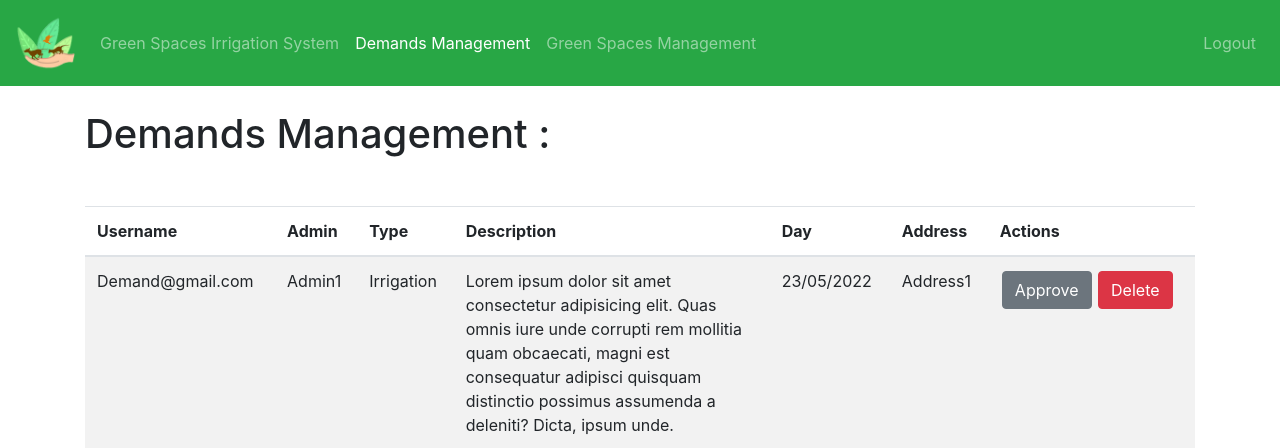
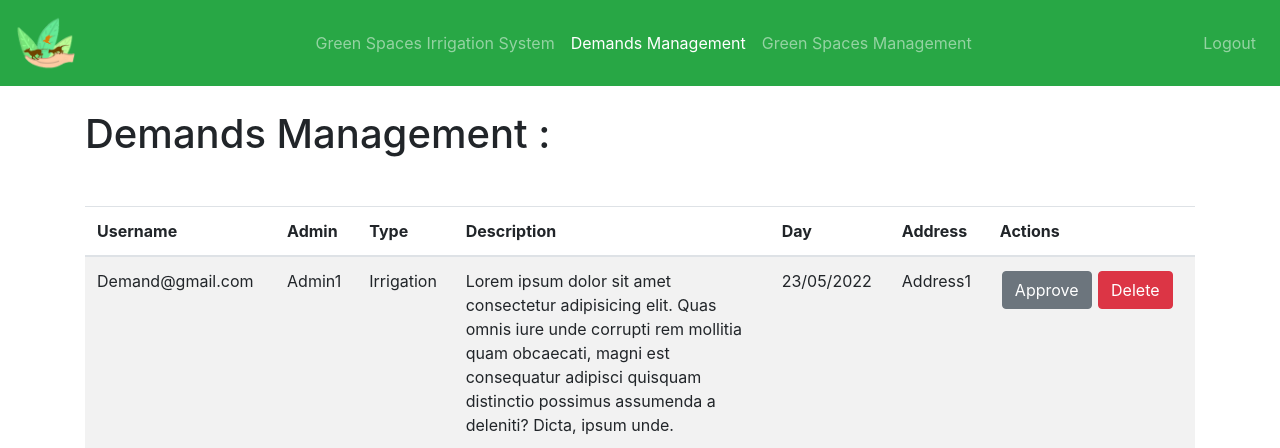
Before and after one commit to mohamed-yassine-benkhadda/prj_encadre, a Django app: page /demands in a window 1280 px wide. Shown: the top 448 px of the page. Run offline with Django 3.2, Linux system fonts and the light colour scheme; some libraries are stand-ins or nearby versions.

Commit message:
centered navbars

```diff
--- a/prj_enc/main_app/templates/citizen-green-spaces.html
+++ b/prj_enc/main_app/templates/citizen-green-spaces.html
@@ -27,7 +27,7 @@
     <span class="navbar-toggler-icon"></span>
   </button>
         <div class="collapse navbar-collapse" id="navbarSupportedContent">
-            <ul class="navbar-nav mr-auto">
+            <ul class="navbar-nav mx-auto">
                 <li class="nav-item active">
                     <a class="nav-link" href="{% url 'citizen_green_spaces' %}">Green Spaces<span class="sr-only">(current)</span></a>
                 </li>
--- a/prj_enc/main_app/templates/citizen-plants-form.html
+++ b/prj_enc/main_app/templates/citizen-plants-form.html
@@ -27,7 +27,7 @@
     <span class="navbar-toggler-icon"></span>
   </button>
         <div class="collapse navbar-collapse" id="navbarSupportedContent">
-            <ul class="navbar-nav mr-auto">
+            <ul class="navbar-nav mx-auto">
                 <li class="nav-item">
                     <a class="nav-link" href="{% url 'citizen_green_spaces' %}">Green Spaces<span class="sr-only">(current)</span></a>
                 </li>
--- a/prj_enc/main_app/templates/citizen-private-form.html
+++ b/prj_enc/main_app/templates/citizen-private-form.html
@@ -27,7 +27,7 @@
     <span class="navbar-toggler-icon"></span>
   </button>
         <div class="collapse navbar-collapse" id="navbarSupportedContent">
-            <ul class="navbar-nav mr-auto">
+            <ul class="navbar-nav mx-auto">
                 <li class="nav-item">
                     <a class="nav-link" href="{% url 'citizen_green_spaces' %}">Green Spaces<span class="sr-only">(current)</span></a>
                 </li>
--- a/prj_enc/main_app/templates/demandes.html
+++ b/prj_enc/main_app/templates/demandes.html
@@ -27,7 +27,7 @@
     <span class="navbar-toggler-icon"></span>
   </button>
         <div class="collapse navbar-collapse" id="navbarSupportedContent">
-            <ul class="navbar-nav mr-auto">
+            <ul class="navbar-nav mx-auto">
                 <li class="nav-item">
                     <a class="nav-link" href="{% url 'irrigation' %}">Green Spaces Irrigation System<span class="sr-only">(current)</span></a>
                 </li>
--- a/prj_enc/main_app/templates/employee.html
+++ b/prj_enc/main_app/templates/employee.html
@@ -27,7 +27,7 @@
     <span class="navbar-toggler-icon"></span>
   </button>
         <div class="collapse navbar-collapse" id="navbarSupportedContent">
-            <ul class="navbar-nav mr-auto">
+            <ul class="navbar-nav mx-auto">
                 <li class="nav-item">
                     <a class="nav-link" href="{% url 'employee' %}">Tasks<span class="sr-only">(current)</span></a>
                 </li>
--- a/prj_enc/main_app/templates/green-spaces.html
+++ b/prj_enc/main_app/templates/green-spaces.html
@@ -27,7 +27,7 @@
     <span class="navbar-toggler-icon"></span>
   </button>
         <div class="collapse navbar-collapse" id="navbarSupportedContent">
-            <ul class="navbar-nav mr-auto">
+            <ul class="navbar-nav mx-auto">
                 <li class="nav-item">
                     <a class="nav-link" href="{% url 'irrigation' %}">Green Spaces Irrigation System<span class="sr-only">(current)</span></a>
                 </li>
--- a/prj_enc/main_app/templates/irrigation.html
+++ b/prj_enc/main_app/templates/irrigation.html
@@ -27,7 +27,7 @@
     <span class="navbar-toggler-icon"></span>
   </button>
         <div class="collapse navbar-collapse" id="navbarSupportedContent">
-            <ul class="navbar-nav mr-auto">
+            <ul class="navbar-nav mx-auto">
                 <li class="nav-item active">
                     <a class="nav-link" href="{% url 'irrigation' %}">Green Spaces Irrigation System<span class="sr-only">(current)</span></a>
                 </li>
@@ -50,7 +50,7 @@
 
 <body>
     <div id="map" class="map" style="
-    position: absolute; top : 100px; margin-left: 11px; margin-bottom: 10px; width: 98%; height: 87%; ">
+    margin-left: 11px; margin-top: 10px;margin-bottom: 10px; width: 98%; height: 87%; ">
         <script>
             mapboxgl.accessToken = 'pk.eyJ1IjoiZGZnZGZzZmdkaDc1NyIsImEiOiJjbDJ5c3dpNWgwMHBnM2xxdXJkeW11cGV1In0.4otSMnYmdyGSoH9-T-7m9A';
             mapboxgl.setRTLTextPlugin(
```
